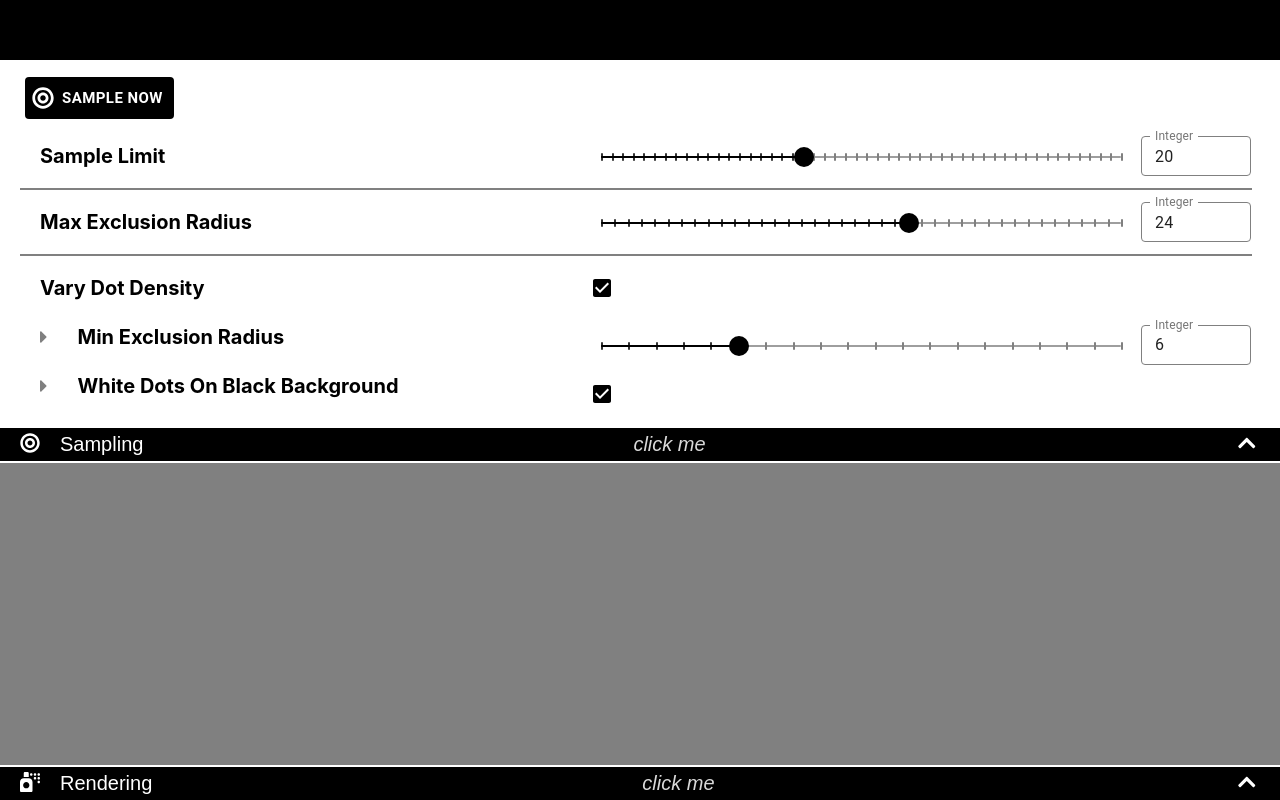
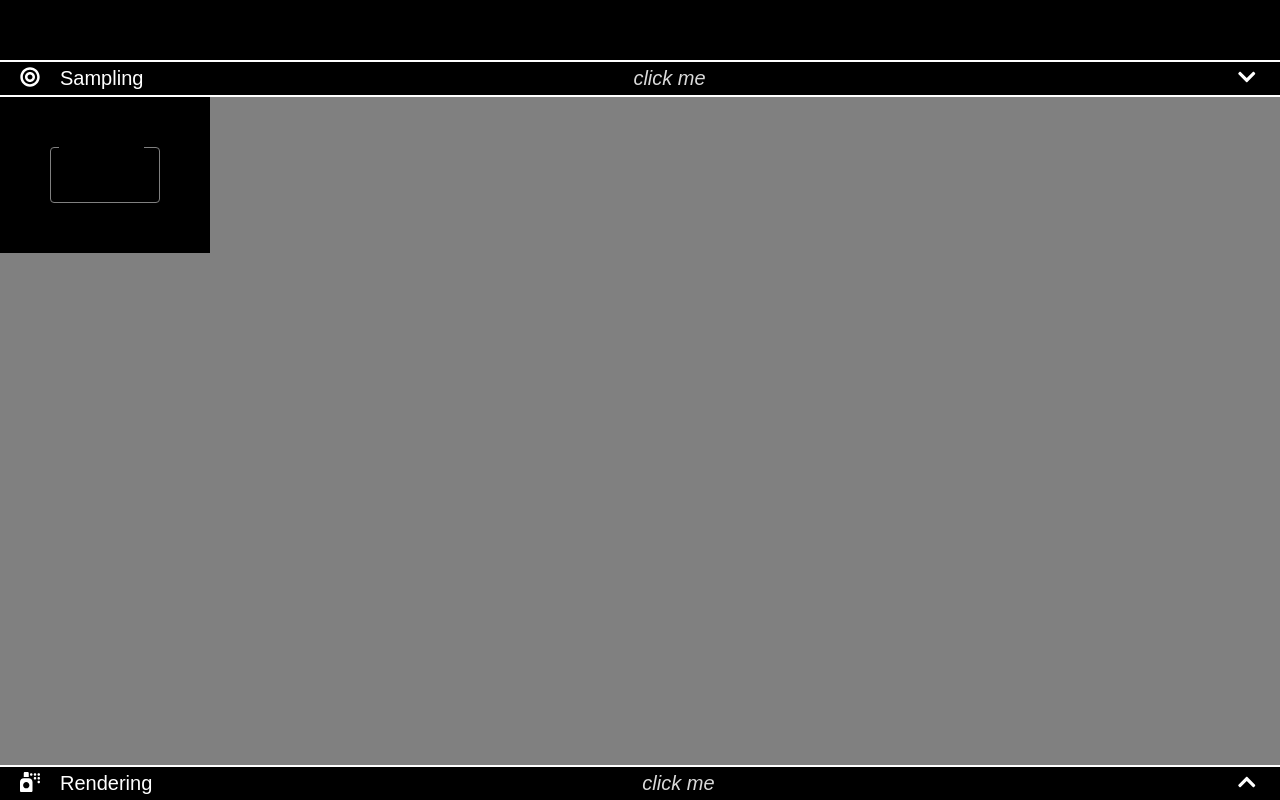
Before and after one commit to Callum-Halton/dots, a React (Create React App) app: page / in a window 1280 px wide. Built offline with nearby package versions, Linux system fonts and the light colour scheme.

Commit message:
refactored option constructor and added action buttons

```diff
--- a/src/App.js
+++ b/src/App.js
@@ -1,3 +1,4 @@
+// REMEMBER: remove app.css from imports if never used
 import './App.css';
 import React, { Component } from 'react';
 import OptionsPanel from './OptionsPanel.js';
@@ -15,16 +16,16 @@ class IntOptionInfo {
 }
 
 class Option {
-  constructor(val, name, intOptionInfo, disabled, dependencyKey,
-      dependencyValToGrey, hideWhenGrey, greyedPrefix) {
+  constructor(val, name, intOptionInfo, dependencyKey, dependencyValToGrey,
+      hideWhenGrey, greyedPrefix, disabled) {
     this.val = val;
     this.name = name;
     this.intOptionInfo = intOptionInfo || null;
-    this.disabled = disabled || false;
     this.dependencyKey = dependencyKey || null;
     this.dependencyValToGrey = dependencyValToGrey;
     this.hideWhenGrey = hideWhenGrey || false;
     this.greyedPrefix = greyedPrefix || '';
+    this.disabled = false;
   }
 }
 
@@ -46,7 +47,7 @@ export default class App extends Component {
   constructor(props) {
     super(props);
     this.state = {
-      openOptionPanel: 'sample',
+      openOptionPanel: null,//'sample',
       options: {
         sample: {
           sampleLimit: new Option(
@@ -56,16 +57,16 @@ export default class App extends Component {
           maxExclRadius: new Option(
             24, 'Exclusion Radius',
             new IntOptionInfo(20, 1, 40, false, 'minExclRadius'),
-            false, 'varyDotDensity', false, false, 'Max '
+            'varyDotDensity', false, false, 'Max '
           ),
           varyDotDensity: new Option(true, 'Vary Dot Density'),
           minExclRadius: new Option(
             6, 'Min Exclusion Radius',
             new IntOptionInfo(true, 1, 20, false, null, 'maxExclRadius'),
-            false, 'varyDotDensity', false, true
+            'varyDotDensity', false, true
           ),
           whiteDotsOnBlackBackground: new Option(
-            true, 'White Dots On Black Background', null, false,
+            true, 'White Dots On Black Background', null,
             'varyDotDensity', false, true
           ),
         },
@@ -77,18 +78,18 @@ export default class App extends Component {
           maxDotDiameter: new Option(
             6, 'Dot Diameter',
             new IntOptionInfo(5, 0, 30, false, 'minDotDiameter'),
-            false, 'varyDotDiameter', false, false, 'Max '
+            'varyDotDiameter', false, false, 'Max '
           ),
           varyDotDiameter: new Option(true, 'Vary Dot Diameter'),
           minDotDiameter: new Option(
             3, 'Min Dot Diameter',
             new IntOptionInfo(true, 0, 20, false, null, 'maxDotDiameter'),
-            false, 'varyDotDiameter', false, true
+            'varyDotDiameter', false, true
           ),
           minLDiffTwixDotnBackgroundToDraw: new Option(
             5, 'Minimum Difference in Intensity from Background to Draw',
             new IntOptionInfo(true, 0, 256, true),
-            false, 'drawSpecificNumOfDots', true, false
+            'drawSpecificNumOfDots', true, false
           ),
           drawSpecificNumOfDots: new Option(
             false, 'Draw Specific Number of Dots'
@@ -96,7 +97,7 @@ export default class App extends Component {
           totDotsToDraw: new Option(
             1000, 'Total Number of Dots to Draw',
             new IntOptionInfo(false, 0),
-            false, 'drawSpecificNumOfDots', false, true
+            'drawSpecificNumOfDots', false, true
           ),
         }
       }
@@ -182,7 +183,32 @@ export default class App extends Component {
   }
 
   render () {
-    let { openOptionPanel, options } = this.state
+    let { openOptionPanel, options } = this.state;
+    let appElements = [<TitleBar key="TitleBar" />];
+    for (let optionGroupKey in options) {
+      appElements.push(
+        <OptionsPanel
+          optionGroupKey={optionGroupKey}
+          actionCall={this[`${optionGroupKey}Now`]}
+          relevantOptions={options[optionGroupKey]}
+          changeOptionVal={this.changeOptionVal}
+          open={openOptionPanel === optionGroupKey}
+          togglePanel={this.togglePanel}
+          top={optionGroupKey === "sample"}
+          key={optionGroupKey}
+        />
+      );
+
+      if (optionGroupKey === "sample") {
+        appElements.push(
+          <Stage
+            blackBackground={options.render.whiteDotsOnBlackBackground.val}
+            key="Stage"
+          />
+        );
+      }
+    }
+
     return (
       <div
         style={{
@@ -191,7 +217,14 @@ export default class App extends Component {
           height: "100vh",
         }}
       >
-        <TitleBar/>
+        {appElements}
+      </div>
+    );
+  }
+}
+
+/*
+<TitleBar/>
         <OptionsPanel
           optionGroupKey="sample"
           actionCall={this.sampleNow}
@@ -201,9 +234,7 @@ export default class App extends Component {
           togglePanel={this.togglePanel}
           top={true}
         />
-        <Stage
-          blackBackground={options.sample.whiteDotsOnBlackBackground.val}
-        />
+
         <OptionsPanel
           optionGroupKey="render"
           actionCall={this.renderNow}
@@ -213,7 +244,4 @@ export default class App extends Component {
           togglePanel={this.togglePanel}
           top={false}
         />
-      </div>
-    );
-  }
-}
+*/
--- a/src/IntegerInput.js
+++ b/src/IntegerInput.js
@@ -28,7 +28,6 @@ export default function IntegerInput(props) {
   return (
 	<CustomTextField
 	  size="small"
-	  //id="outlined-number"
 	  label="Integer"
 	  type="number"
 	  InputLabelProps={{
--- /dev/null
+++ b/src/MagnificationInput.js
@@ -0,0 +1,54 @@
+import { TextField, InputAdornment, IconButton } from '@material-ui/core';
+import { withStyles } from '@material-ui/core/styles';
+
+const CustomTextField = withStyles({
+  root: {
+  	color: "red",
+  	width: 110,
+    '& label.Mui-focused': {
+      color: 'white',
+    },
+    '& .MuiInput-underline:after': {
+      borderBottomColor: 'white',
+    },
+    '& .MuiOutlinedInput-root': {
+      '& fieldset': {
+        borderColor: 'grey',
+      },
+      '&:hover fieldset': {
+        borderColor: 'grey',
+      },
+      '&.Mui-focused fieldset': {
+        borderColor: 'white',
+      },
+    },
+    '& .MuiInputAdornment-root': {
+    	color: 'red'
+    }
+  },
+})(TextField);
+
+const CustomInputAdornment = withStyles({
+	root: {
+		color: 'white',
+	}
+})(InputAdornment);
+
+export default function MagnificationInput(props) {
+  return (
+	<CustomTextField
+	  //size="small"
+	  label="Magnification"
+	  type="number"
+	  InputLabelProps={{
+	    shrink: true,
+	  }}
+	  variant="outlined"
+    InputProps={{
+      startAdornment: <CustomInputAdornment position="start">%</CustomInputAdornment>,
+    }}
+	  value={Math.round(props.mag * 100)}
+	  onChange={e => props.changeMag(Number(e.target.value) / 100)}
+	/>
+  );
+}
--- a/src/OptionCard.js
+++ b/src/OptionCard.js
@@ -26,15 +26,8 @@ const greyStyle = {
 	fontWeight: "normal",
 }
 
-
 export default function OptionCard(props) {
-	let { name, val, greyedPrefix, greyed,
-		normallyHidden, changeOptionVal, first, intOptionInfo} = props;
-	let icon = normallyHidden ?
-		<FontAwesomeIcon
-			icon={faCaretRight}
-			style={{color: "grey", marginRight: "30px"}}
-		/> : '';
+	let { val, greyedPrefix, greyed, changeOptionVal, intOptionInfo} = props;
 
 	let borderTop;
 	let nameStyle = {
@@ -42,11 +35,17 @@ export default function OptionCard(props) {
 		width: "calc(50vw - 120px)",
 	};
 
-	if (normallyHidden) {
+	let icon = null;
+	if (props.normallyHidden) {
 		borderTop = "none";
+		icon =
+			<FontAwesomeIcon
+				icon={faCaretRight}
+				style={{color: "grey", marginRight: "30px"}}
+			/>;
 		nameStyle = {...nameStyle, ...{paddingTop: "5px"}};
 	} else {
-		borderTop = first ? "none" : "2px solid grey";
+		borderTop = props.first ? "none" : "2px solid grey";
 	}
 
 	let rowStyle = {
@@ -70,16 +69,16 @@ export default function OptionCard(props) {
  			input =
 	 			<IntegerInput
 	        disabled={props.disabled}
-	        val={props.val}
+	        val={val}
 	        changeOptionVal={props.changeOptionVal}
 	      />
  		}
  	} else {
  		input =
 			<BlackCheckbox
-	    			checked={val}
-	    			disabled={disabled}
-	    			onChange={() => changeOptionVal(!val)}
+  			checked={val}
+  			disabled={disabled}
+  			onChange={() => changeOptionVal(!val)}
 	    />;
 	}
 
@@ -91,7 +90,7 @@ export default function OptionCard(props) {
     			{greyedPrefix}
     		</span>
     		<span style={disabled ? greyStyle : blackStyle} >
-    			{name}
+    			{props.name}
     		</span>
     	</td>
     	<td /*style={{paddingTop: "14px"}}*/>
--- a/src/OptionsPanel.js
+++ b/src/OptionsPanel.js
@@ -14,7 +14,6 @@ const panelContainerStyle = {
 	marginBottom: "10px",
 }
 
-// 60 + 2(4) +
 const optionsTableBodyStyle = {
 	display: "block",
 	maxHeight: `calc(100vh - ${60 + 2*4 + 2*33 + 2*10 + 52}px)`,
@@ -52,7 +51,7 @@ export default function OptionsPanel(props) {
 	}
 
 	let icon = optionGroupKey === 'sample' ? faBullseye : faSprayCan;
-	let componentElements = [
+	let panelElements = [
   	<CollapseBar
   		icon={icon}
   		optionGroupKey={optionGroupKey}
@@ -64,7 +63,7 @@ export default function OptionsPanel(props) {
 	];
 
 	if (props.open) {
-		componentElements.splice(props.top ? 0 : 1, 0 ,
+		panelElements.splice(props.top ? 0 : 1, 0 ,
 			<div style={panelContainerStyle} key="panelContainer">
 				<ActionButton
 					actionCall={props.actionCall}
@@ -79,7 +78,7 @@ export default function OptionsPanel(props) {
   	);
 	}
   return (
-  	<div style={{flex: "0 0 auto"}}>{componentElements}</div>
+  	<div style={{flex: "0 0 auto"}}>{panelElements}</div>
   );
 
 }
--- a/src/Stage.js
+++ b/src/Stage.js
@@ -1,13 +1,50 @@
+import React, { Component } from 'react';
+import MagnificationInput from './MagnificationInput.js';
 
-export default function Stage(props) {
-	let stageStyle = {
+const stageStyle = {
 	height: "100vh",
 	backgroundColor: "grey",//props.blackBackground ? "white" : "black",
 	flex: "1 1 auto",
 	marginTop: "2px",
 	marginBottom: "2px",
 };
+
+export default class Stage extends Component {
+	constructor(props) {
+		super(props);
+		this.state = {
+			// short for magnifications
+			mags: {
+				source: 10,
+				art: 1,
+			}
+		};
+		this.changeMag = this.changeMag.bind(this);
+	}
+
+	changeMag(imageTab, newMag) {
+		if (newMag >= 1) {
+			this.setState(prevState => ({
+				...prevState,
+				mags: {
+					...prevState.mags,
+					[imageTab]: newMag
+				}
+			}));
+		}
+	}
+
+	render() {
+		let { props } = this;
 		return(
-		<div style={stageStyle}></div>
+			<div style={stageStyle}>
+				<div style={{ float: "left", backgroundColor: "black", padding: "50px" }}>
+					<MagnificationInput
+		        mag={this.state.mags.source}
+		        changeMag={newMag => this.changeMag('source', newMag)}
+		      />
+				</div>
+			</div>
 		);
 	}
+}
```
Also changed, not shown: src/logo.svg (deleted). Lines whose indentation alone changed are shown as unchanged.
